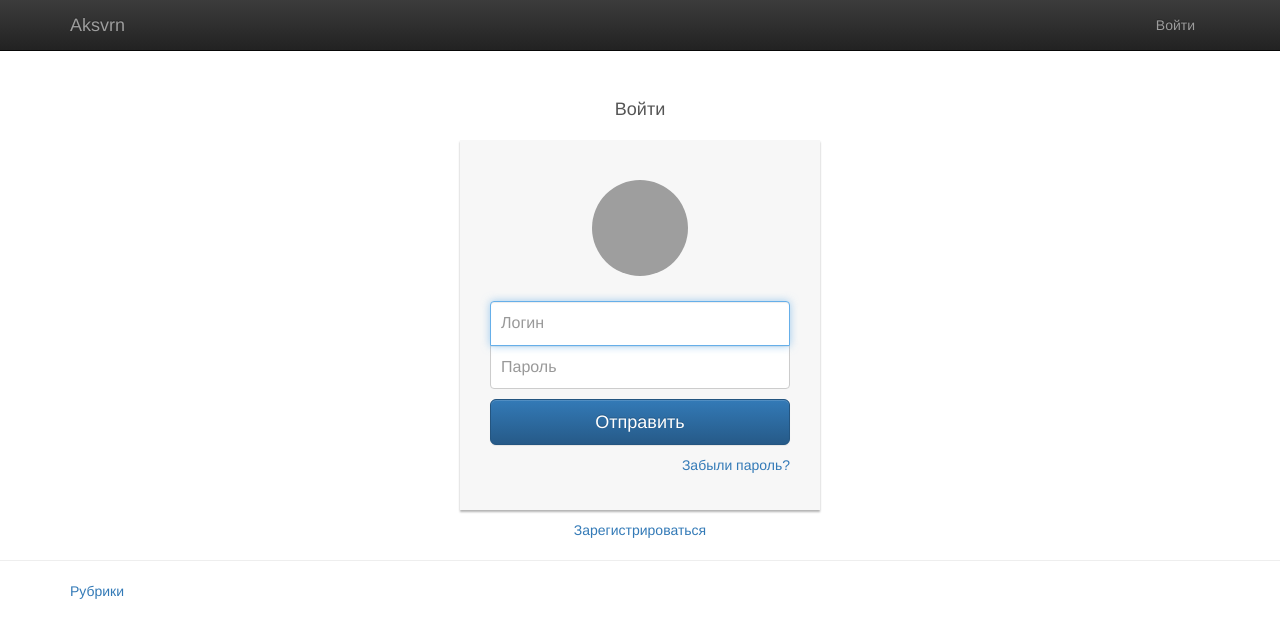
After one commit to durm/aksvrnru, a Django app: template templates/pages/login_page.html in a window 1280 px wide. The commit adds this page. Shown: the top 638 px of the page. Run offline with Django 3.2, Linux system fonts and the light colour scheme; the template is opened without the code that fills it, so the values that code supplies are empty; parts of the project's set-up code (start-up, migrations or seed data) failed here and were passed over; some libraries are stand-ins or nearby versions; grey boxes are pictures that could not be loaded.

Commit message:
login auth me

```diff
--- a/aksvrnru/settings.py
+++ b/aksvrnru/settings.py
@@ -118,3 +118,7 @@ STATICFILES_FINDERS = (
 STATICFILES_DIRS = (
 os.path.join(BASE_DIR, "static"),
 )
+
+TEMPLATE_CONTEXT_PROCESSORS = (
+    "django.contrib.auth.context_processors.auth",
+)
--- a/products/urls.py
+++ b/products/urls.py
@@ -4,4 +4,7 @@ from django.conf.urls import patterns, url
 
 urlpatterns = patterns('',
     url(r'^rubrics/hierarchy/$', 'products.views.rubrics_hierarchy', name='rubrics_hierarchy'),
+    url(r'^login_page/$', 'products.views.login_page', name='login_page'),
+    url(r'^login/$', 'products.views.login_proc', name='login'),
+    url(r'^me/$', 'products.views.me', name='me'),
 )
--- a/templates/base/base.html
+++ b/templates/base/base.html
@@ -44,7 +44,7 @@
           </ul>
           <ul class="pull-right nav navbar-nav">
               {% if user.is_authenticated %}
-                  <li><a href="">
+                  <li><a href="{% url 'me' %}">
                   {% if user.first_name and user.last_name %}
                       {{ user.first_name }} {{ user.last_name }}
                   {% else %}
@@ -52,7 +52,7 @@
                 {% endif %}
                   </a></li>
               {% else %}
-                  <li><a href="">Войти</a></li>
+                  <li><a href="{% url 'login_page' %}">Войти</a></li>
               {% endif %}
           </ul>
         </div><!--/.nav-collapse -->
--- a/templates/pages/landing.html
+++ b/templates/pages/landing.html
@@ -15,11 +15,13 @@
             <h1>Спецпредложения</h1>
             <p>Найдётся всё!</p>
           </div>
+          {% if special_price_products %}
           <div class="row" class="special_products">
               {% for prd in special_price_products %}
                   {% include "pages/special_product_view.html" %}
               {% endfor %}
           </div><!--/row-->
+          {% endif %}
         </div><!--/span-->
       </div>
   </div>
--- /dev/null
+++ b/templates/pages/login_page.html
@@ -0,0 +1,111 @@
+
+
+{% extends "base/base.html" %}
+
+{% load markdown_deux_tags %}
+
+{% block title %}
+Логин
+{% endblock %}
+
+{% block content %}
+<div class="container">
+<div class="row">
+<div class="col-sm-6 col-md-4 col-md-offset-4">
+<h1 class="text-center login-title">Войти</h1>
+<div class="account-wall">
+<img class="profile-img" src="https://lh5.googleusercontent.com/-b0-k99FZlyE/AAAAAAAAAAI/AAAAAAAAAAA/eu7opA4byxI/photo.jpg?sz=120"
+alt="">
+<form class="form-signin" action="{% url 'login' %}" method="post">{% csrf_token %}
+<input type="text" class="form-control" placeholder="Логин" name="login" required autofocus>
+<input type="password" class="form-control" placeholder="Пароль" name="passwd" required>
+<button class="btn btn-lg btn-primary btn-block" type="submit">
+Отправить</button>
+<a href="#" class="pull-right need-help">Забыли пароль? </a><span class="clearfix"></span>
+</form>
+</div>
+<a href="#" class="text-center new-account">Зарегистрироваться</a>
+</div>
+</div>
+</div>
+{% endblock %}
+
+{% block head %}
+<style>
+.form-signin
+{
+max-width: 330px;
+padding: 15px;
+margin: 0 auto;
+}
+.form-signin .form-signin-heading, .form-signin .checkbox
+{
+margin-bottom: 10px;
+}
+.form-signin .checkbox
+{
+font-weight: normal;
+}
+.form-signin .form-control
+{
+position: relative;
+font-size: 16px;
+height: auto;
+padding: 10px;
+-webkit-box-sizing: border-box;
+-moz-box-sizing: border-box;
+box-sizing: border-box;
+}
+.form-signin .form-control:focus
+{
+z-index: 2;
+}
+.form-signin input[type="text"]
+{
+margin-bottom: -1px;
+border-bottom-left-radius: 0;
+border-bottom-right-radius: 0;
+}
+.form-signin input[type="password"]
+{
+margin-bottom: 10px;
+border-top-left-radius: 0;
+border-top-right-radius: 0;
+}
+.account-wall
+{
+margin-top: 20px;
+padding: 40px 0px 20px 0px;
+background-color: #f7f7f7;
+-moz-box-shadow: 0px 2px 2px rgba(0, 0, 0, 0.3);
+-webkit-box-shadow: 0px 2px 2px rgba(0, 0, 0, 0.3);
+box-shadow: 0px 2px 2px rgba(0, 0, 0, 0.3);
+}
+.login-title
+{
+color: #555;
+font-size: 18px;
+font-weight: 400;
+display: block;
+}
+.profile-img
+{
+width: 96px;
+height: 96px;
+margin: 0 auto 10px;
+display: block;
+-moz-border-radius: 50%;
+-webkit-border-radius: 50%;
+border-radius: 50%;
+}
+.need-help
+{
+margin-top: 10px;
+}
+.new-account
+{
+display: block;
+margin-top: 10px;
+}
+</style>
+{% endblock %}
```
Also changed, not shown: products/views.py (+31 -1 lines), templates/pages/me.html (added, +98 -0 lines).
